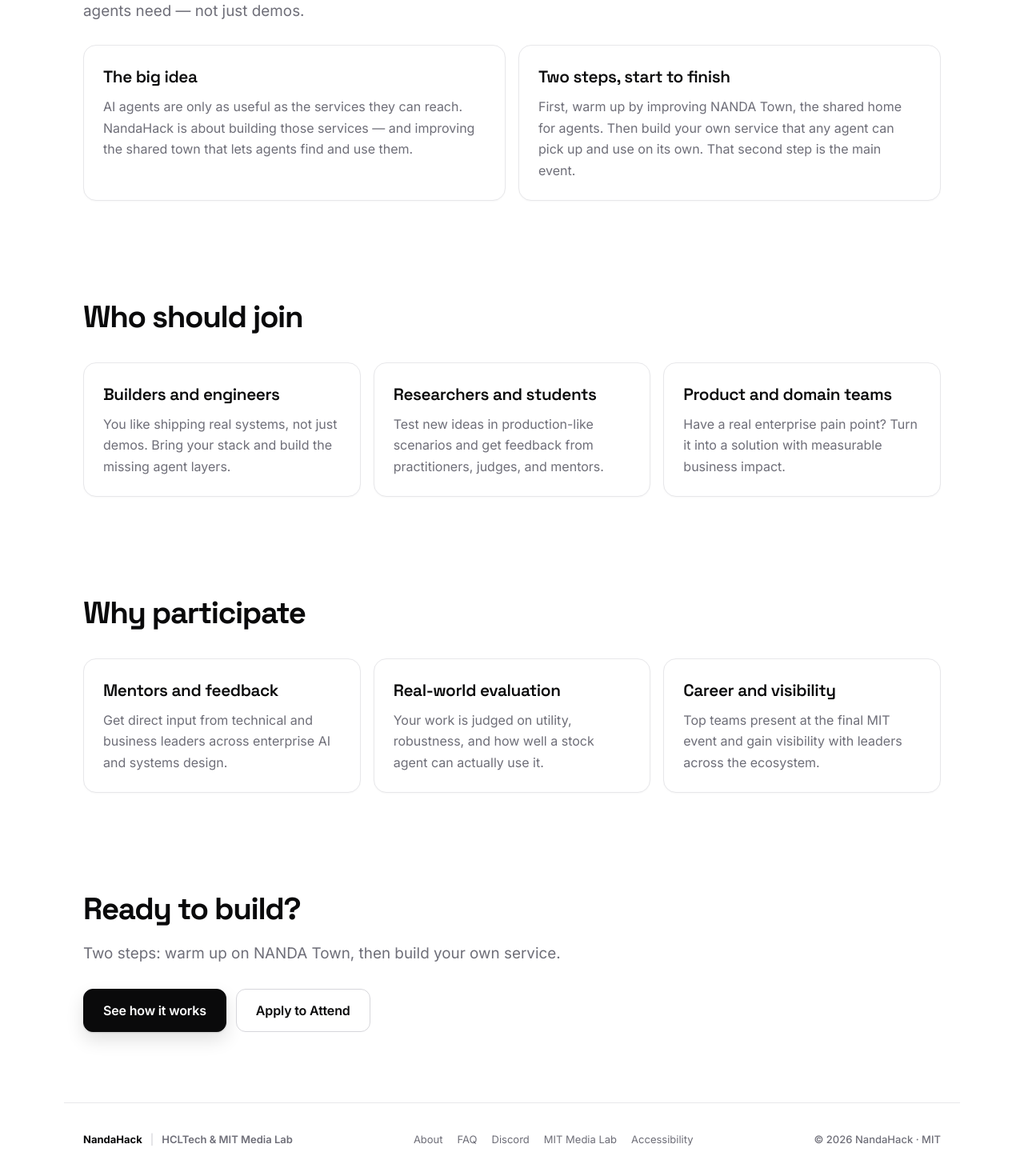
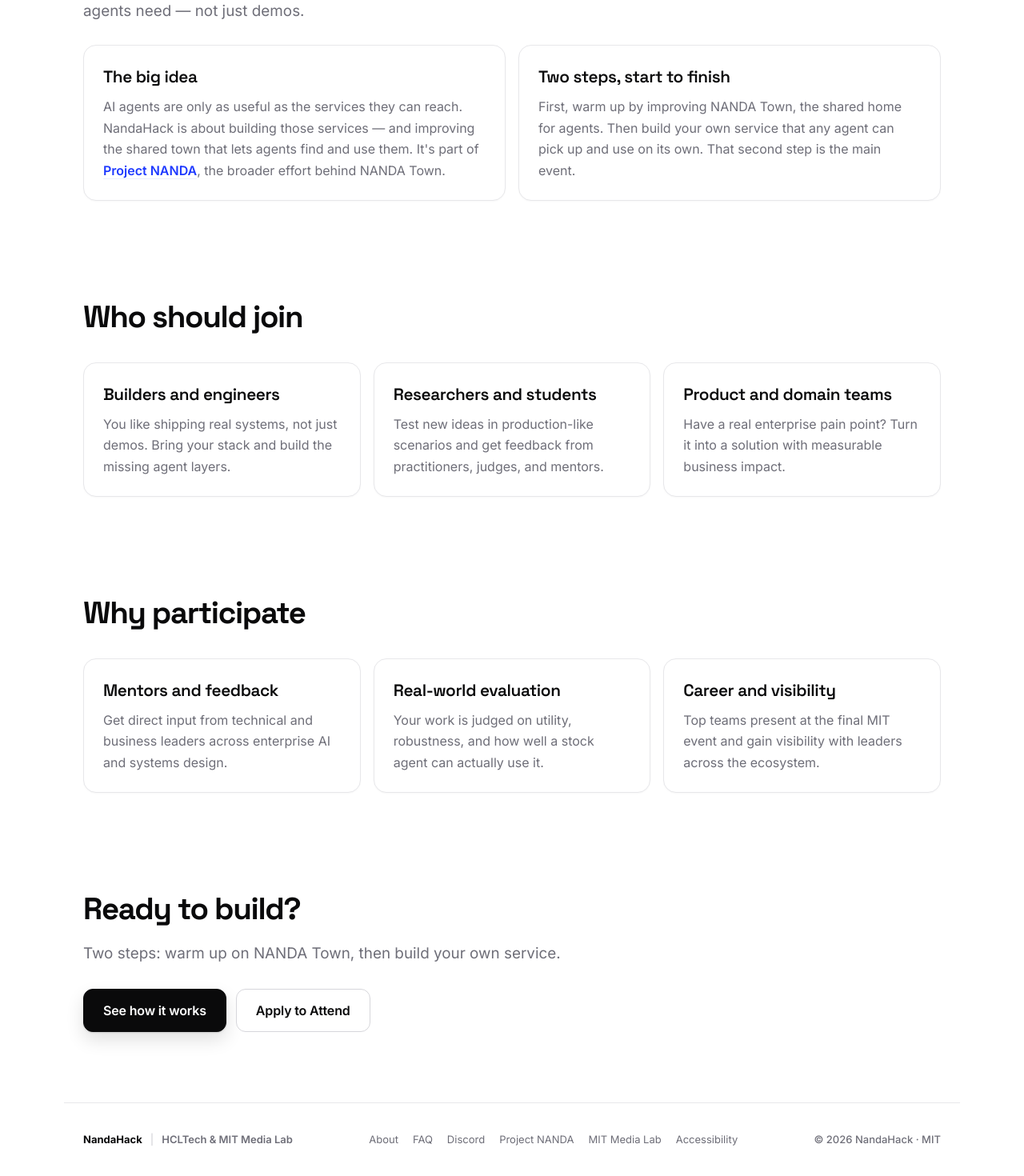
Before and after one commit to mariagorskikh/nandahack, a Next.js app: page /about in a window 1280 px wide. Shown: the part 300-1770 px from the top of the page at 80% size. Built offline with nearby package versions, Linux system fonts and the light colour scheme.

Commit message:
Add Project NANDA links (footer + About page)
- Site-wide footer link to projectnanda.org on every page
- Contextual inline link in the About page "The big idea" card
- Reusable .text-link style for inline content links

Co-Authored-By: Claude Opus 4.8 <noreply@anthropic.com>

```diff
--- a/app/about/page.tsx
+++ b/app/about/page.tsx
@@ -57,7 +57,11 @@ export default function About() {
             <h3>The big idea</h3>
             <p>
               AI agents are only as useful as the services they can reach. NandaHack is about building those
-              services — and improving the shared town that lets agents find and use them.
+              services — and improving the shared town that lets agents find and use them. It&apos;s part of{" "}
+              <a className="text-link" href="https://projectnanda.org/#/" target="_blank" rel="noopener noreferrer">
+                Project NANDA
+              </a>
+              , the broader effort behind NANDA Town.
             </p>
           </article>
           <article className="info-card">
--- a/app/globals.css
+++ b/app/globals.css
@@ -48,6 +48,18 @@ summary:focus-visible {
 .landing-shell {
   min-height: 100vh;
   background: var(--bg);
+}
+
+.text-link {
+  color: var(--accent);
+  font-weight: 600;
+  text-decoration: none;
+  border-bottom: 1px solid var(--accent-soft);
+  transition: border-color 0.18s ease;
+}
+
+.text-link:hover {
+  border-bottom-color: var(--accent);
 }
 
 /* Nav */
--- a/components/SiteFooter.tsx
+++ b/components/SiteFooter.tsx
@@ -12,6 +12,9 @@ export default function SiteFooter() {
         <a href="https://discord.gg/DJeWUtxnF" target="_blank" rel="noopener noreferrer">
           Discord
         </a>
+        <a href="https://projectnanda.org/#/" target="_blank" rel="noopener noreferrer">
+          Project NANDA
+        </a>
         <a href="https://www.media.mit.edu/" target="_blank" rel="noopener noreferrer">
           MIT Media Lab
         </a>
```
